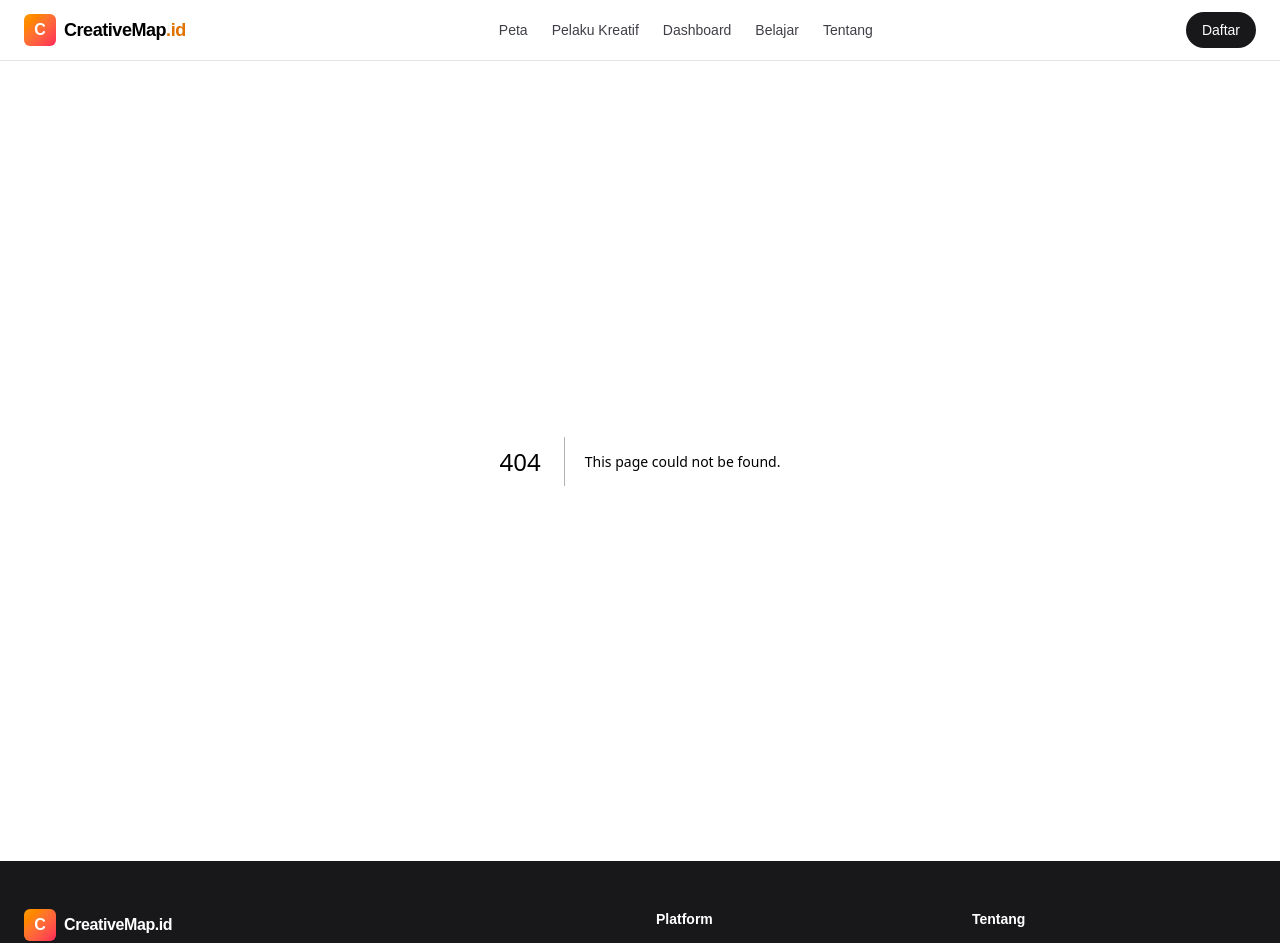
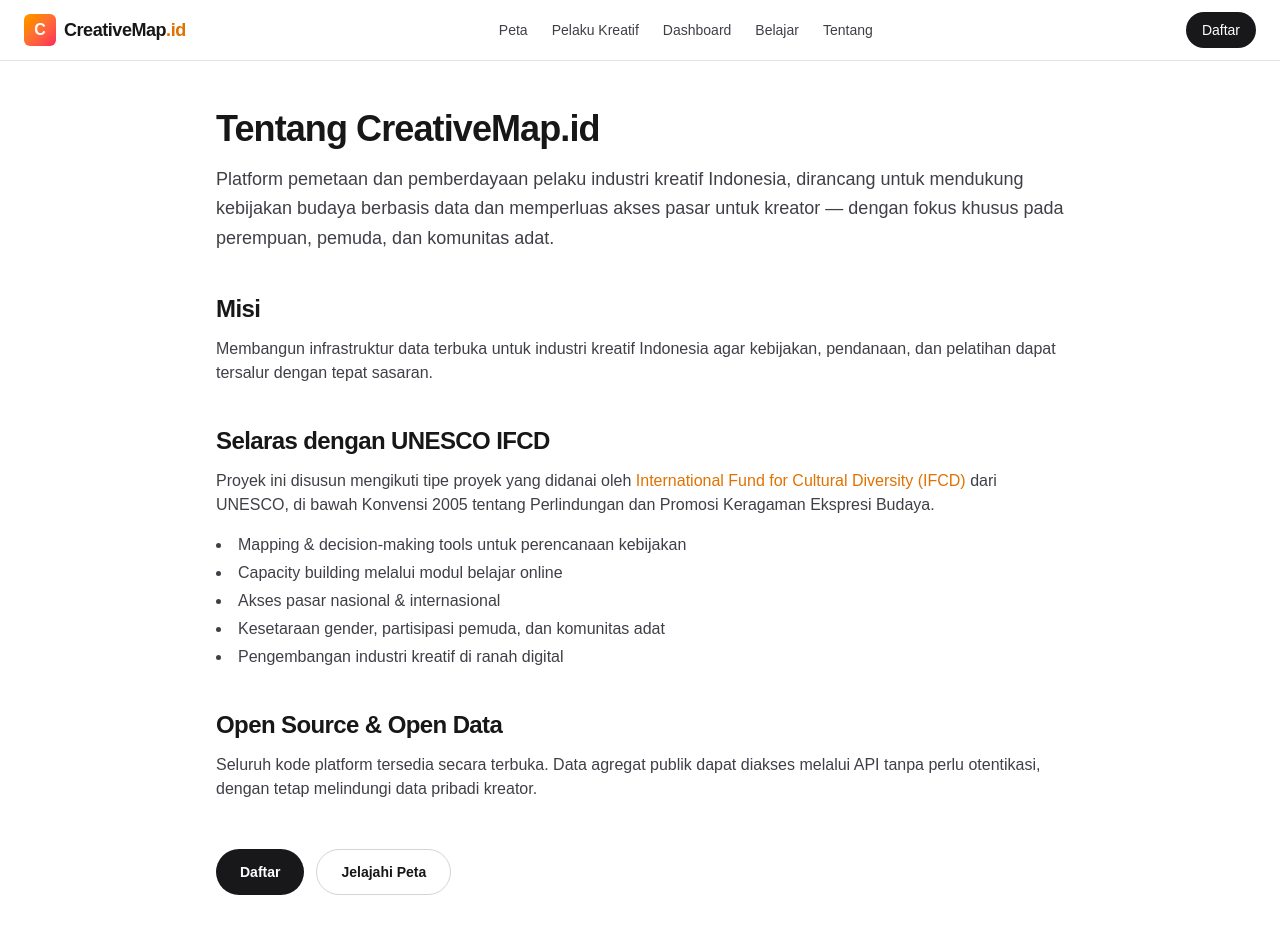
Before and after one commit to FeniksZharovik/creativemap, a Next.js app: page /about in a window 1280 px wide. Before the commit this address had no page. Shown: the top 943 px of the page. Built offline with nearby package versions, Linux system fonts and the light colour scheme.

Commit message:
A about page app

```diff
--- /dev/null
+++ b/src/app/about/page.tsx
@@ -0,0 +1,70 @@
+import Link from "next/link";
+
+export default function AboutPage() {
+  return (
+    <div className="mx-auto max-w-4xl px-4 sm:px-6 py-12">
+      <h1 className="text-4xl font-bold tracking-tight">Tentang CreativeMap.id</h1>
+      <p className="mt-4 text-lg text-zinc-700 leading-relaxed">
+        Platform pemetaan dan pemberdayaan pelaku industri kreatif Indonesia, dirancang
+        untuk mendukung kebijakan budaya berbasis data dan memperluas akses pasar untuk kreator —
+        dengan fokus khusus pada perempuan, pemuda, dan komunitas adat.
+      </p>
+
+      <section className="mt-10">
+        <h2 className="text-2xl font-semibold tracking-tight">Misi</h2>
+        <p className="mt-3 text-zinc-700">
+          Membangun infrastruktur data terbuka untuk industri kreatif Indonesia agar
+          kebijakan, pendanaan, dan pelatihan dapat tersalur dengan tepat sasaran.
+        </p>
+      </section>
+
+      <section className="mt-10">
+        <h2 className="text-2xl font-semibold tracking-tight">Selaras dengan UNESCO IFCD</h2>
+        <p className="mt-3 text-zinc-700">
+          Proyek ini disusun mengikuti tipe proyek yang didanai oleh{" "}
+          <a
+            href="https://www.unesco.org/creativity/en/international-fund-cultural-diversity"
+            className="text-amber-600 hover:underline"
+            target="_blank"
+            rel="noopener noreferrer"
+          >
+            International Fund for Cultural Diversity (IFCD)
+          </a>{" "}
+          dari UNESCO, di bawah Konvensi 2005 tentang Perlindungan dan Promosi Keragaman
+          Ekspresi Budaya.
+        </p>
+        <ul className="mt-4 list-disc list-inside space-y-1 text-zinc-700">
+          <li>Mapping & decision-making tools untuk perencanaan kebijakan</li>
+          <li>Capacity building melalui modul belajar online</li>
+          <li>Akses pasar nasional & internasional</li>
+          <li>Kesetaraan gender, partisipasi pemuda, dan komunitas adat</li>
+          <li>Pengembangan industri kreatif di ranah digital</li>
+        </ul>
+      </section>
+
+      <section className="mt-10">
+        <h2 className="text-2xl font-semibold tracking-tight">Open Source & Open Data</h2>
+        <p className="mt-3 text-zinc-700">
+          Seluruh kode platform tersedia secara terbuka. Data agregat publik dapat
+          diakses melalui API tanpa perlu otentikasi, dengan tetap melindungi data
+          pribadi kreator.
+        </p>
+      </section>
+
+      <div className="mt-12 flex gap-3">
+        <Link
+          href="/register"
+          className="inline-flex items-center rounded-full bg-zinc-900 text-white px-6 py-3 text-sm font-semibold hover:bg-zinc-800"
+        >
+          Daftar
+        </Link>
+        <Link
+          href="/map"
+          className="inline-flex items-center rounded-full border border-zinc-300 px-6 py-3 text-sm font-semibold hover:bg-zinc-50"
+        >
+          Jelajahi Peta
+        </Link>
+      </div>
+    </div>
+  );
+}
```
